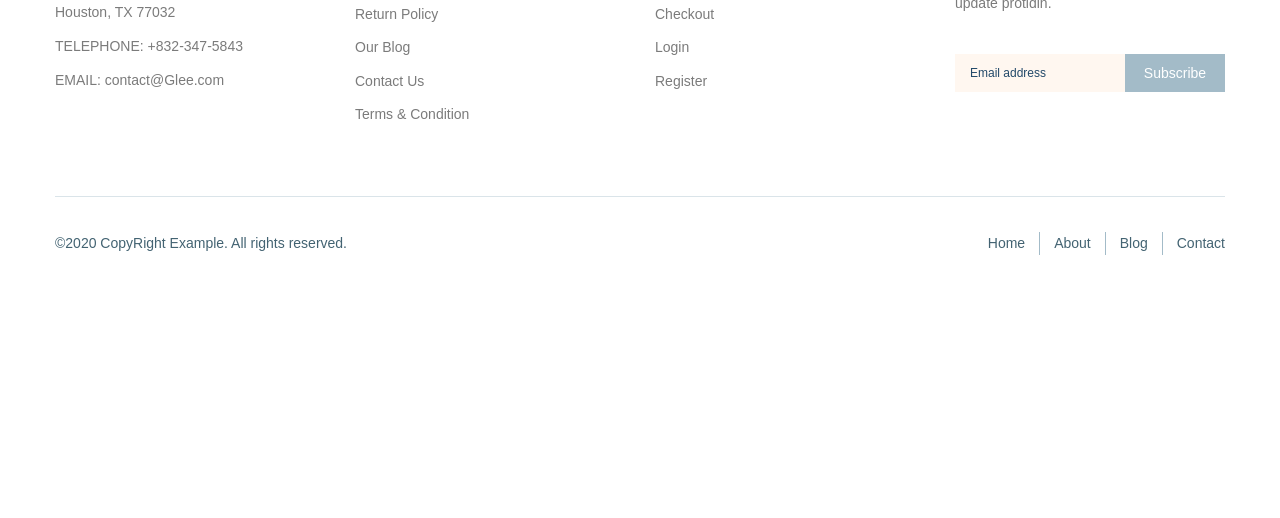
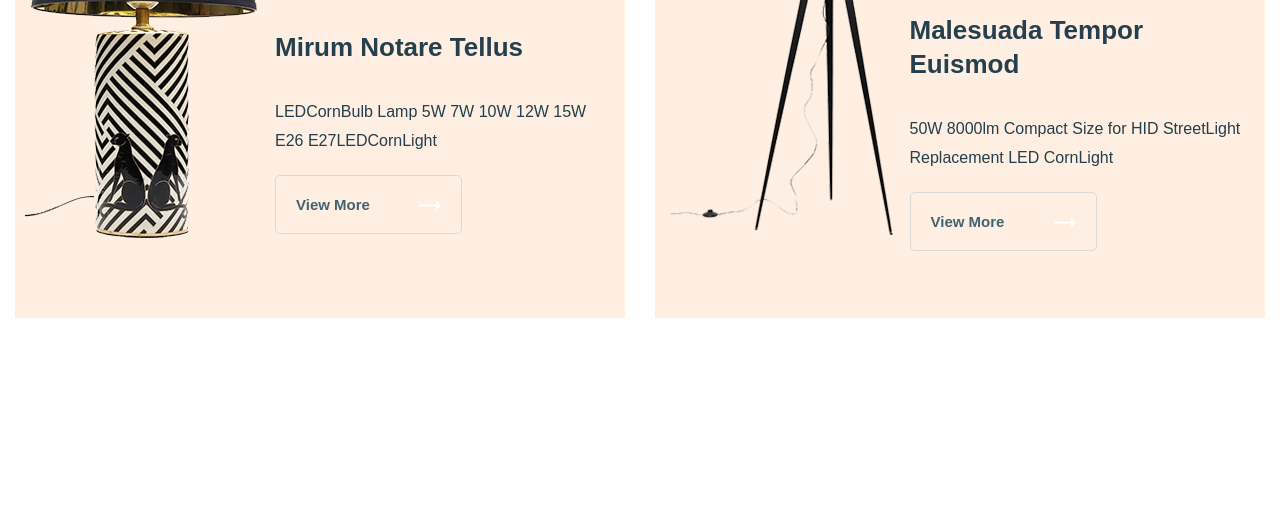
Before and after one commit to PavelMaryin/glee, a website: page app/index.html in a window 1280 px wide. Shown: the part 2431-2949 px from the top of the page. Before the commit the page ends 2721 px from the top, so only its background shows below. Drawn offline with nearby package versions, Linux system fonts and the light colour scheme; files that its build step writes are made by us from their sources; files whose address does not match are found by name.

Commit message:
added block review

```diff
--- a/app/index.html
+++ b/app/index.html
@@ -561,7 +561,51 @@
 
         </ul>
       </div>
+
+      <div class="review">
+        <div class="container container--large">
+          <ul class="review__box">
+            <li class="review__item">
+              <img class="review__image" src="images/catalogue/review-prod1.png" alt="Table LED Lamp">
+              <div class="review__description">
+                <span class="review__subtitle">
+                  Mirum Notare Tellus
+                </span>
+                <p class="review__text">
+                  LEDCornBulb Lamp 5W 7W 10W 12W 15W E26 E27LEDCornLight
+                </p>
+                <a class="review__link" href="#">
+                  View More
+                  <svg class="review__arrows">
+                    <use xlink:href="images/sprite.svg#arrows-btn"></use>
+                  </svg>
+                </a>
+              </div>
+            </li>
+            <li class="review__item">
+              <img class="review__image" src="images/catalogue/review-prod2.png" alt="Table LED Lamp">
+              <div class="review__description">
+                <span class="review__subtitle">
+                  Malesuada Tempor Euismod
+                </span>
+                <p class="review__text">
+                  50W 8000lm Compact Size for HID StreetLight Replacement LED CornLight
+                </p>
+                <a class="review__link" href="#">
+                  View More
+                  <svg class="review__arrows">
+                    <use xlink:href="images/sprite.svg#arrows-btn"></use>
+                  </svg>
+                </a>
+              </div>
+            </li>
+          </ul>
+        </div>
+      </div>
+
     </section>
+
+
 
   </main>
 
--- a/app/scss/style.scss
+++ b/app/scss/style.scss
@@ -321,6 +321,7 @@
     grid-template-columns: repeat(4, 1fr);
     grid-column-gap: 30px;
     grid-row-gap: 40px;
+    margin-bottom: 185px;
   }
 }
 
@@ -413,6 +414,84 @@
       transform: translateY(0);
     }
   }
+}
+
+.review {
+  &__box {
+    margin-bottom: 100px;
+    display: flex;
+    color: $blue4d;
+  }
+
+  &__item {
+    height: 390px;
+    max-width: 870px;
+    width: 100%;
+    margin-right: 30px;
+    background-color: rgba($peachb6, 0.4);
+    display: flex;
+    justify-content: center;
+    align-items: center;
+
+    &:last-child {
+      margin-right: 0;
+    }
+  }
+
+  &__description {
+    max-width: 340px;
+  }
+
+  &__subtitle {
+    font-size: 26px;
+    line-height: 1.3;
+    font-weight: 700;
+    margin-bottom: 33px;
+    @include clamp(2);
+  }
+
+  &__text {
+    font-family: 'Rubik', sans-serif;
+    font-weight: 400;
+    line-height: 1.8;
+    margin-bottom: 40px;
+    @include clamp(2);
+  }
+
+  &__arrows {
+    margin-left: 45px;
+    width: 22px;
+    height: 9px;
+  }
+
+  &__arrows use {
+    fill: $blue72;
+    transition: fill 0.3s;
+  }
+
+  &__link {
+    font-family: 'Rubik', sans-serif;
+    font-size: 15px;
+    color: $blue72;
+    padding: 20px;
+    border: 1px solid rgba($bluec8, 0.4);
+    border-radius: 5px;
+    transition: color 0.3s, background-color 0.3s;
+
+    &:hover,
+    &:hover use {
+      color: #ffffff;
+      fill: #ffffff;
+      background-color: $blue72;
+    }
+  }
+
+  &__image {
+    margin-right: 17px;
+    transform: translateY(-87px);
+  }
+
+
 }
 
 .footer {
```
Also changed, not shown: app/images/catalogue/review-prod1.png (added), app/images/catalogue/review-prod2.png (added).
